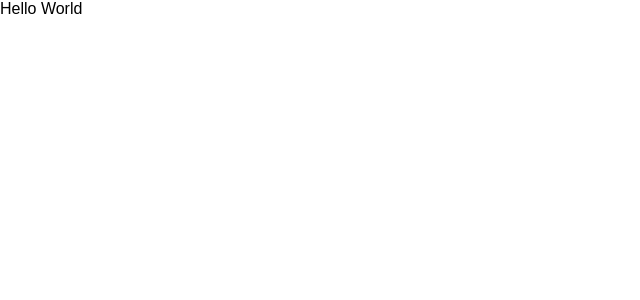
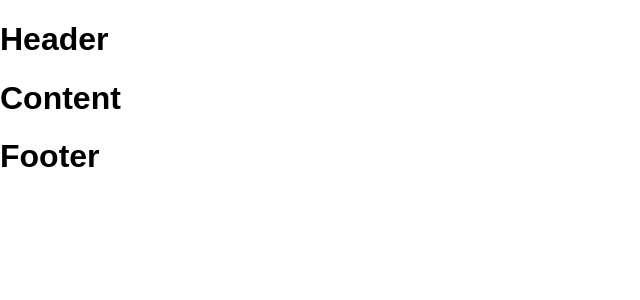
Before and after one commit to gitdela/team-member-allocation, a React (Create React App) app: page / in a window 1280 px wide. Shown: the top 300 px of the page, without its empty margins (0-640 px from the left). Built offline with nearby package versions, Linux system fonts and the light colour scheme.

Commit message:
Add Header, Content & Footer components

```diff
--- a/src/App.jsx
+++ b/src/App.jsx
@@ -1,8 +1,17 @@
-import logo from './logo.svg';
+// import * as React from 'react';
 import './App.css';
+import Content from './Content';
+import Footer from './Footer';
+import Header from './Header';
 
 function App() {
-  return <div>Hello World</div>;
+  return (
+    <div>
+      <Header />
+      <Content />
+      <Footer />
+    </div>
+  );
 }
 
 export default App;
--- a/src/Content.jsx
+++ b/src/Content.jsx
@@ -0,0 +1,9 @@
+const Content = () => {
+  return (
+    <main>
+      <h1>Content</h1>
+    </main>
+  );
+};
+
+export default Content;
--- a/src/Footer.jsx
+++ b/src/Footer.jsx
@@ -0,0 +1,11 @@
+import React from 'react';
+
+const Footer = () => {
+  return (
+    <div>
+      <h1>Footer</h1>
+    </div>
+  );
+};
+
+export default Footer;
--- a/src/Header.jsx
+++ b/src/Header.jsx
@@ -0,0 +1,9 @@
+const Header = () => {
+  return (
+    <header>
+      <h1>Header</h1>
+    </header>
+  );
+};
+
+export default Header;
```
Also changed, not shown: src/index.jsx (renamed from src/index.js).
